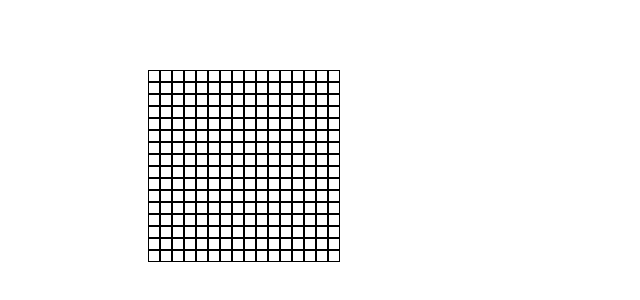
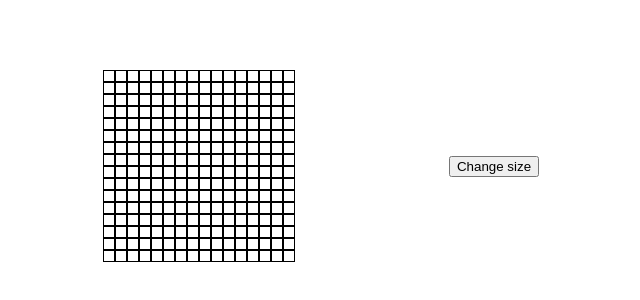
Before and after one commit to ajoygp/top-Etch-A-Sketch, a plain HTML site: page index.html in a window 1280 px wide. Shown: the part 234-534 px from the top of the page, without its empty margins (396-1036 px from the left). Drawn offline with Linux system fonts and the light colour scheme.

Commit message:
Add button for size change

```diff
--- a/index.html
+++ b/index.html
@@ -9,5 +9,9 @@
 </head>
 <body>
     <div class="container"></div>
+    <div class="sidebar">
+        <button class="size-button">Change size</button>
+    </div>
+
 </body>
 </html>
```
